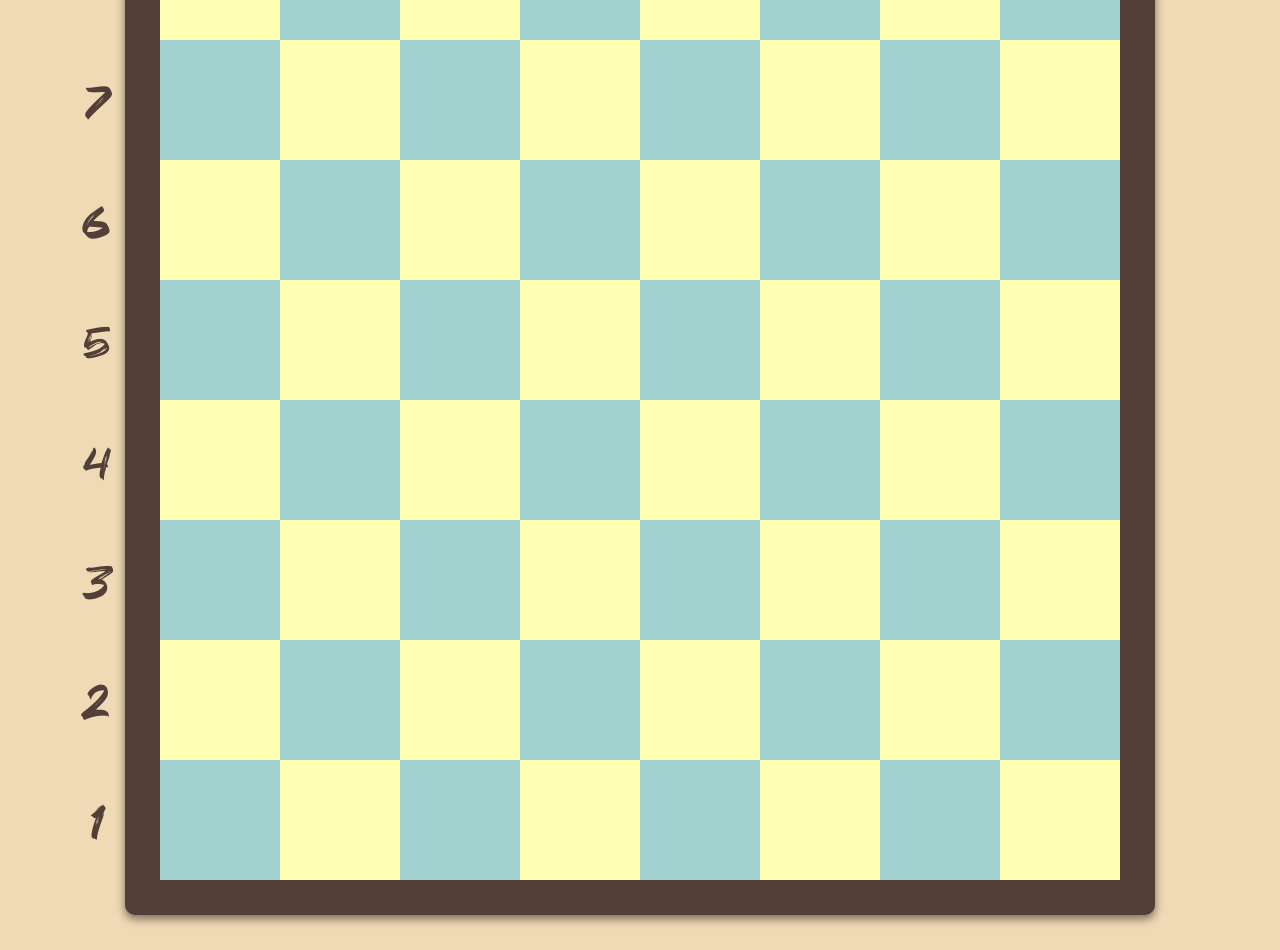
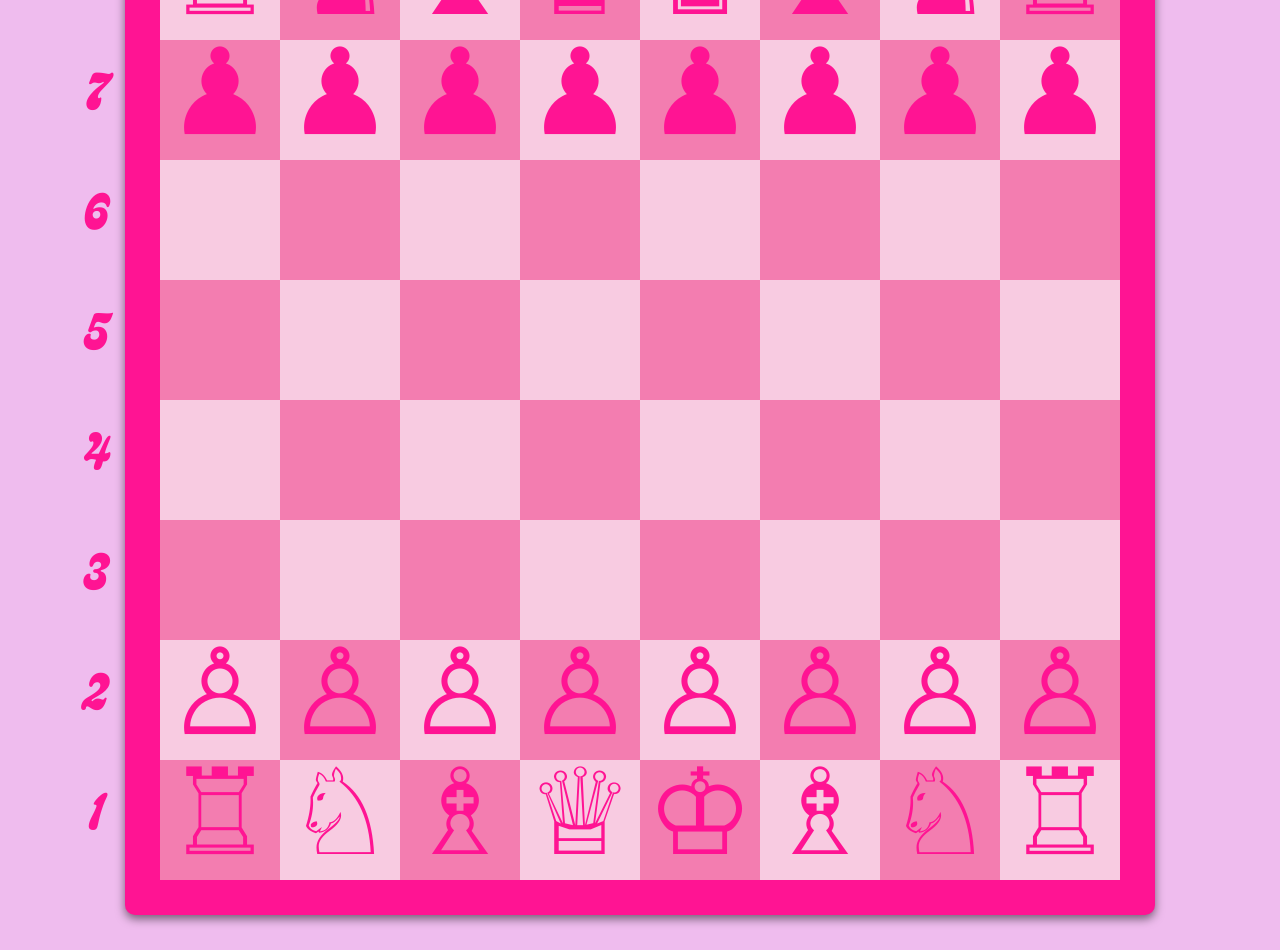
Before and after one commit to jarasa03/Ajedrez, a plain HTML site: page public/index.html in a window 1280 px wide. Drawn offline with Linux system fonts and the light colour scheme.

Commit message:
feat: :sparkles: Piezas incorporadas correctamente con js

```diff
--- a/public/css/styles.css
+++ b/public/css/styles.css
@@ -1,15 +1,16 @@
 :root {
     --tamanyo-marco: 1030px;
-    --color-marco: #513f38;
-    --color-casilla-blanca: #ffffb4;
-    --color-casilla-negra: #a0d1ce;
+    --color-marco: #FF1493;
+    --color-casilla-blanca: #f8cbe1;
+    --color-casilla-negra: #f37db0;
+    --color-fondo: #efbcee;
     --tamanyo-tablero: calc(var(--tamanyo-marco) - 70px);
     --tamanyo-casilla: calc(var(--tamanyo-tablero) / 8);
 }
 
 @font-face {
     font-family: "rocktown";
-    src: url(../assets/fonts/Rocktown.ttf);
+    src: url(../assets/fonts/GentyDemo-Regular.ttf);
 }
 
 * {
@@ -22,7 +23,16 @@ body {
     align-items: center;
     height: 100vh;
     margin: 0;
-    background-color: #f0d9b5;
+    background-color: var(--color-fondo);
+}
+
+.pieza {
+    font-size: 120px;
+    height: 120px;
+    display: flex;
+    justify-content: center;
+    align-items: center;
+    padding-top: 20px;
 }
 
 .numeracion {
@@ -35,11 +45,11 @@ body {
 }
 
 .numeracion-fila {
-    padding-bottom: 20px;
+    padding-bottom: 25px;
 }
 
 .numeracion-columna {
-    padding-right: 20px;
+    padding-right: 25px;
 }
 
 #numeracion-casillas {
@@ -53,7 +63,7 @@ body {
     color: var(--color-marco);
 }
 
-#fila-a {
+#fila-A {
     grid-column: 3 / 4;
 }
 
--- a/public/js/script.js
+++ b/public/js/script.js
@@ -1,6 +1,44 @@
 const tablero = document.querySelector(".tablero");
-const columnas = ["a", "b", "c", "d", "e", "f", "g", "h"];
+const columnas = ["A", "B", "C", "D", "E", "F", "G", "H"];
 const numeracionContenedor = document.getElementById("numeracion-casillas");
+
+const piezasIniciales = {
+    // Piezas negras en la fila 8 (arriba)
+    "A8": "♜",
+    "B8": "♞",
+    "C8": "♝",
+    "D8": "♛",
+    "E8": "♚",
+    "F8": "♝",
+    "G8": "♞",
+    "H8": "♜",
+    "A7": "♟",
+    "B7": "♟",
+    "C7": "♟",
+    "D7": "♟",
+    "E7": "♟",
+    "F7": "♟",
+    "G7": "♟",
+    "H7": "♟",
+
+    // Piezas blancas en la fila 1 (abajo)
+    "A1": "♖",
+    "B1": "♘",
+    "C1": "♗",
+    "D1": "♕",
+    "E1": "♔",
+    "F1": "♗",
+    "G1": "♘",
+    "H1": "♖",
+    "A2": "♙",
+    "B2": "♙",
+    "C2": "♙",
+    "D2": "♙",
+    "E2": "♙",
+    "F2": "♙",
+    "G2": "♙",
+    "H2": "♙"
+};
 
 /**
  * Crea una casilla en el tablero de ajedrez.
@@ -27,18 +65,20 @@ function crearCasilla(fila, col) {
         casilla.classList.add("casilla-negra");
     }
 
+    // Asignar pieza si corresponde
+    const pieza = piezasIniciales[casilla.id];
+    if (pieza) {
+        const piezaDiv = document.createElement("span");
+        piezaDiv.classList.add("pieza");
+        piezaDiv.innerText = pieza;
+        casilla.appendChild(piezaDiv);
+    }
+
     return casilla;
 }
 
 /**
  * Crea la numeración de las filas con letras (a-h).
- * Esta función genera los elementos HTML correspondientes a las letras de las filas (a-h)
- * y los agrega al contenedor de numeración.
- *
- * Recorre el array `columnas` y para cada letra (fila), crea un `div` que contiene
- * la letra y le asigna una clase CSS para la estilización.
- * Luego, agrega cada `div` al contenedor de numeración en el DOM.
- *
  * @function
  * @returns {void} No devuelve ningún valor. Modifica directamente el DOM añadiendo la numeración de las filas al contenedor correspondiente.
  */
@@ -54,13 +94,6 @@ function crearNumeracionFila() {
 
 /**
  * Crea la numeración de las columnas con números (1-8).
- * Esta función genera los elementos HTML correspondientes a los números de las columnas (1-8)
- * y los agrega al contenedor de numeración.
- *
- * Recorre los números del 1 al 8 y para cada número (columna), crea un `div` que contiene
- * el número y le asigna una clase CSS para la estilización.
- * Luego, agrega cada `div` al contenedor de numeración en el DOM.
- *
  * @function
  * @returns {void} No devuelve ningún valor. Modifica directamente el DOM añadiendo la numeración de las columnas al contenedor correspondiente.
  */
@@ -76,11 +109,6 @@ function crearNumeracionColumnas() {
 
 /**
  * Crea el tablero de ajedrez con las casillas correspondientes.
- * Esta función crea un fragmento de documento con todas las casillas del tablero y lo agrega al contenedor del tablero.
- *
- * El tablero se construye de tal forma que las casillas se añaden en un bucle de filas y columnas. Cada casilla se crea llamando
- * a la función `crearCasilla` con los parámetros correspondientes de fila y columna.
- *
  * @function
  * @returns {void} No devuelve ningún valor. Modifica directamente el DOM añadiendo el tablero al contenedor correspondiente.
  */
@@ -95,7 +123,6 @@ function crearTablero() {
     tablero.appendChild(fragment);
 }
 
-
 // Llamar las funciones para generar el tablero y la numeración
 crearTablero(); // Crea el tablero con las casillas
 crearNumeracionFila(); // Crea la numeración de filas
```
Also changed, not shown: public/assets/fonts/GentyDemo-Regular.ttf (added), public/assets/fonts/Rocktown.ttf (deleted).
